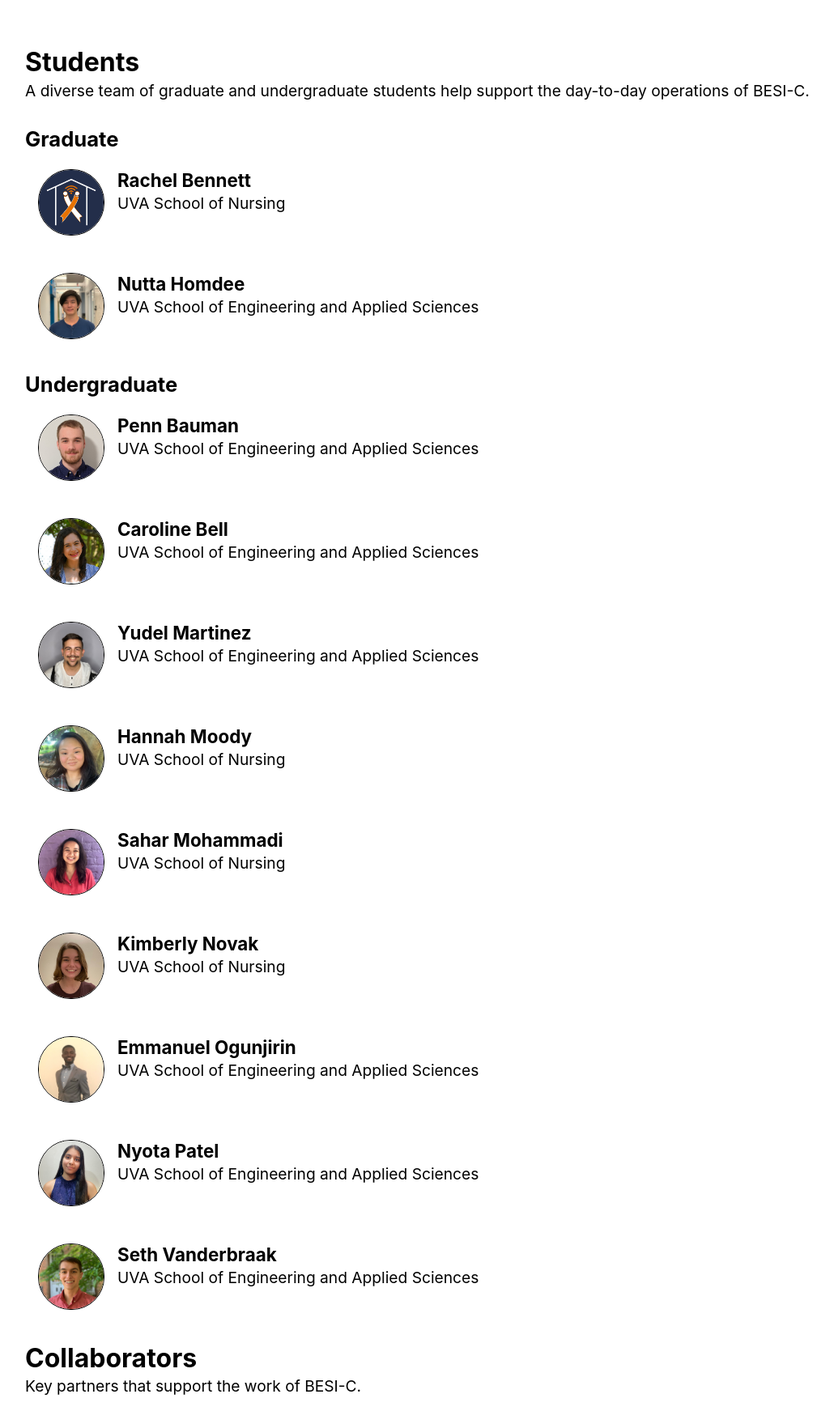
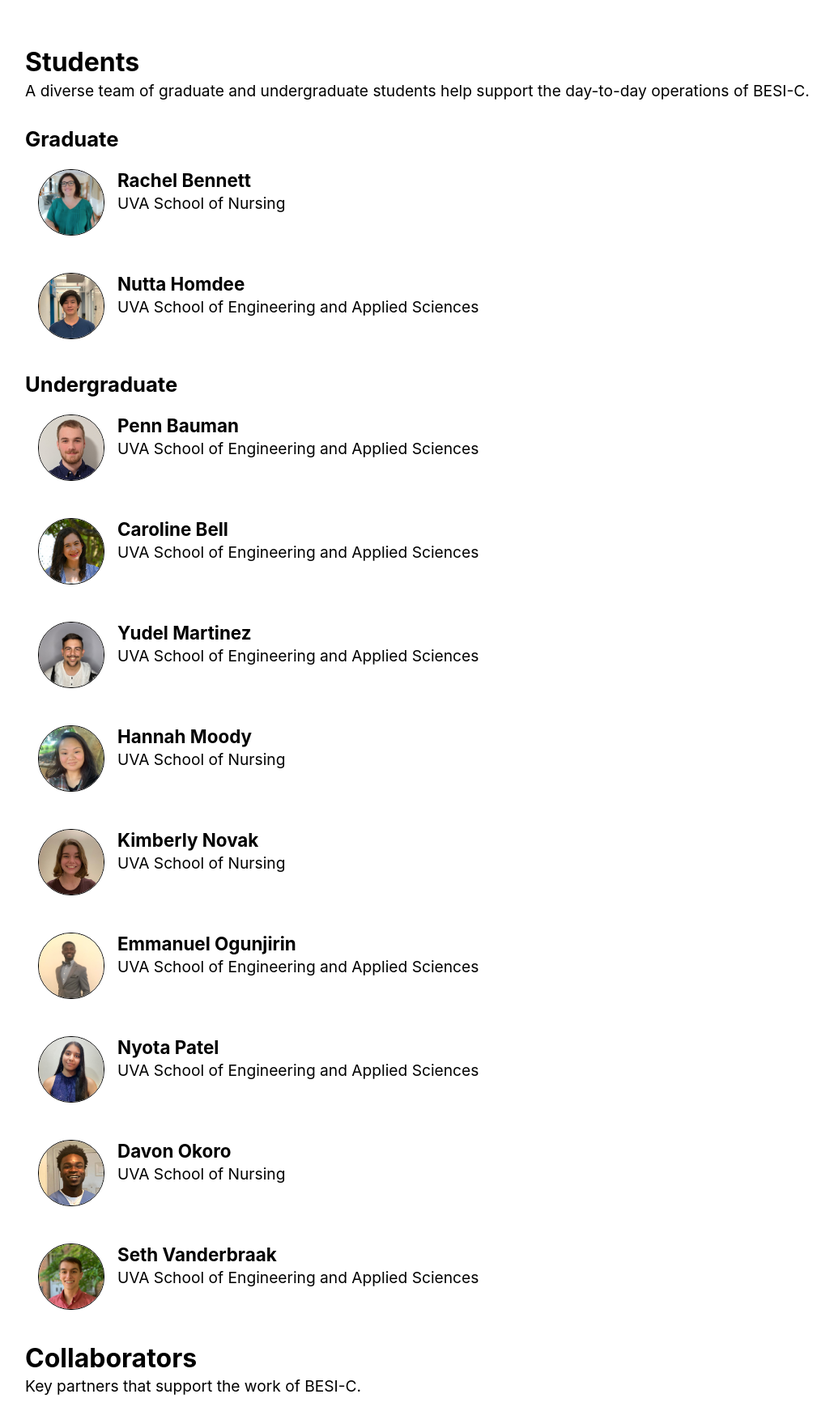
Before and after one commit to besi-c/besi-c.github.io, a Flask app: template templates/about.html in a window 1280 px wide. Shown: the part 722-2460 px from the top of the page at 81% size, without its empty margins (97-1127 px from the left). Run offline with Flask 2, Linux system fonts and the light colour scheme; the template is opened without the code that fills it, so the values that code supplies are empty; some libraries are stand-ins or nearby versions; some web fonts are replaced.

Commit message:
improved about page

```diff
--- a/templates/about.html
+++ b/templates/about.html
@@ -30,7 +30,7 @@
 
 	<h4>Graduate</h4>
 	<div class="person" >
-		<img src="/images/people/no_photo.jpg"/>
+		<img src="/images/people/rachel_bennett.jpg"/>
 		<h5>Rachel Bennett</h5>
 		<p>UVA School of Nursing</p>
 	</div>
@@ -62,11 +62,6 @@
 		<p>UVA School of Nursing</p>
 	</div></a>
 	<div class="person">
-		<img src="/images/people/sahar_mohammadi.jpg"/>
-		<h5>Sahar Mohammadi</h5>
-		<p>UVA School of Nursing</p>
-	</div>
-	<div class="person">
 		<img src="/images/people/kimberly_novak.jpg"/>
 		<h5>Kimberly Novak</h5>
 		<p>UVA School of Nursing</p>
@@ -80,6 +75,12 @@
 		<img src="/images/people/nyota_patel.jpg"/>
 		<h5>Nyota Patel</h5>
 		<p>UVA School of Engineering and Applied Sciences</p>
+	</div></a>
+
+	<a href="https://www.linkedin.com/in/davon-okoro-b1959719b/"><div class="person">
+		<img src="/images/people/davon_okoro.jpg"/>
+		<h5>Davon Okoro</h5>
+		<p>UVA School of Nursing</p>
 	</div></a>
 	<a href="https://www.linkedin.com/in/seth-vandebraak/"><div class="person">
 		<img src="/images/people/seth_vanderbraak.jpg"/>
@@ -102,7 +103,7 @@
 		<p>UVA School of Medicine</p>
 	</div></a>
 	<div class="person">
-		<img src="/images/people/no_photo.jpg"/>
+		<img src="/images/people/patti_dewberry.jpg"/>
 		<h5>Patti Dewberry</h5>
 		<p>Hospice of the Piedmont</p>
 	</div>
@@ -129,7 +130,6 @@
 
 
 	<h3>Project Management</h3>
-	<p>Strategic project planning and management is supported by the University of Virginia Applied Research Institute. </p>
 	<div class="person">
 		<img src="/images/people/amber_steen.jpg"/>
 		<h5>Amber Steen</h5>
@@ -158,6 +158,11 @@
 		<h5>Kate Lichti</h5>
 		<p>UVA School of Nursing</p>
 	</div>
+	<div class="person">
+		<img src="/images/people/sahar_mohammadi.jpg"/>
+		<h5>Sahar Mohammadi</h5>
+		<p>UVA School of Nursing</p>
+	</div>
 	<a href="https://www.linkedin.com/in/johnjp"><div class="person">
 		<img src="/images/people/john_park.jpg"/>
 		<h5>John Park</h5>
```
Also changed, not shown: about_us.html (+13 -8 lines), images/people/brian_root.jpg, images/people/davon_okoro.jpg (added), images/people/nutta_homdee.jpg, images/people/patti_dewberry.jpg (added), images/people/rachel_bennett.jpg (added), images/people/sahar_mohammadi.jpg, 1 other file.
